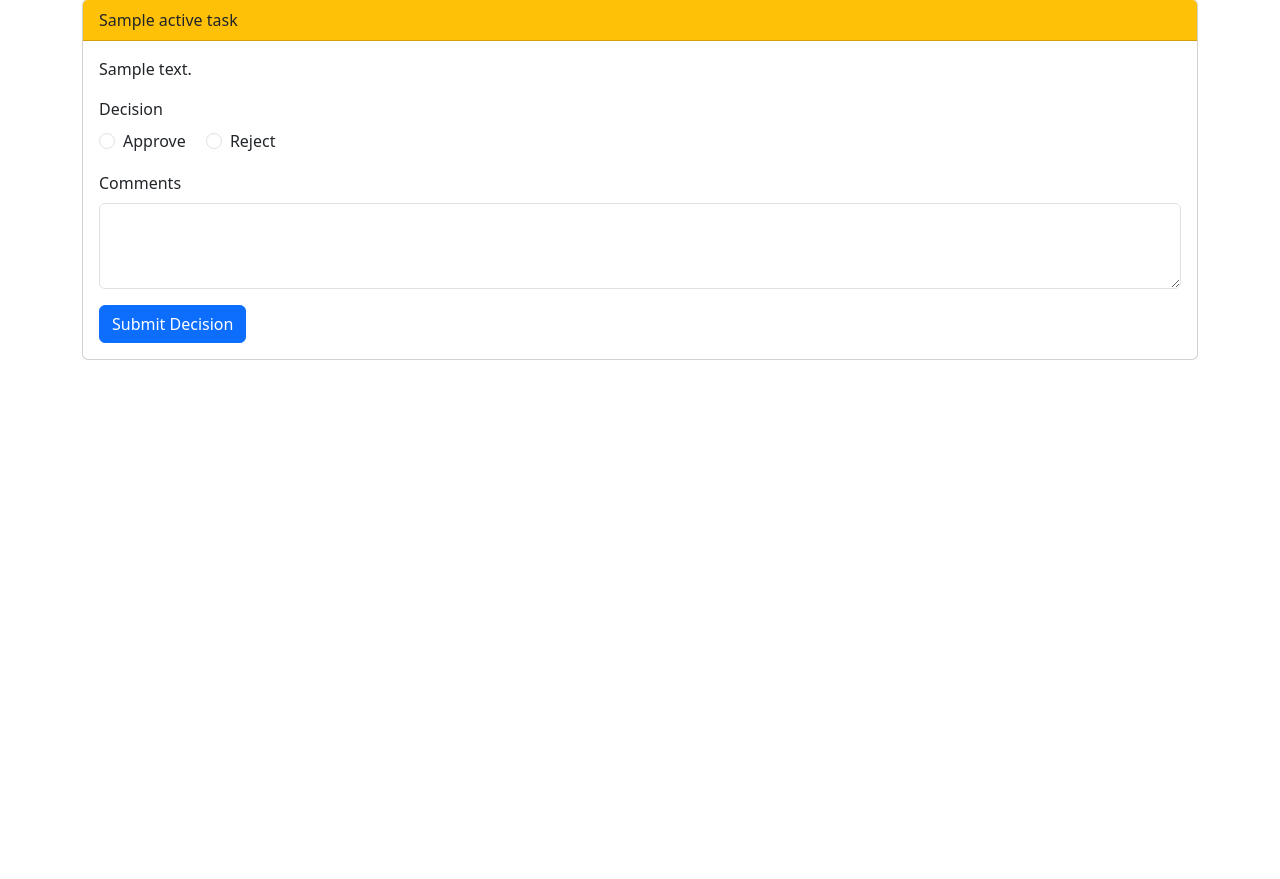
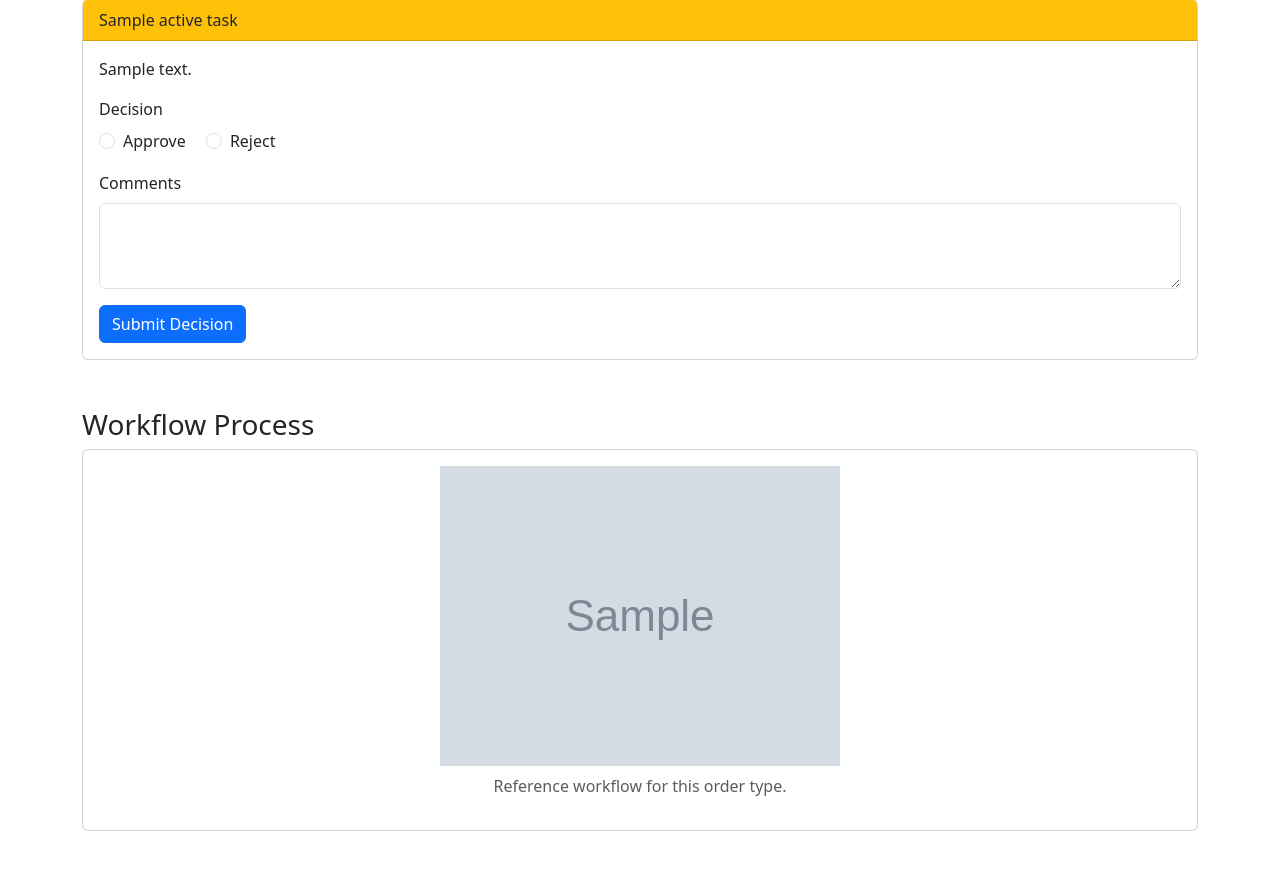
Before and after one commit to payne/flow1, a Spring app: page /orders/details in a window 1280 px wide. Shown: the part 615-1494 px from the top of the page. Before the commit the page ends 975 px from the top, so only its background shows below. Run offline with Thymeleaf, Linux system fonts and the light colour scheme; the template is opened without the code that fills it: most values are stand-ins (such as "Sample title", 1, 10 or a date in 2020); grey boxes marked "Sample" are stand-in pictures; data that the repository does not hold is empty; some of the project's set-up classes (security, data sources, template engines, error pages and the like) are left out, and stand-ins take their place; database files in the repository are not loaded; some libraries are stand-ins or nearby versions.

Commit message:
Advance food order workflow and add BPMN visualization
- Added logic to `OrderController` to provide the BPMN process image URL to the view based on the order's item category.
- Updated `details.html` to display the BPMN process image at the bottom of the page.
- Copied BPMN process images to `src/main/resources/static/images/processes/` for web access.
- Fixed circular reference `StackOverflowError` in `Order`, `OrderItem`, `Approval`, and `Shipment` entities by adding `@ToString.Exclude` on relationship fields.
- Verified workflow advancement and comment storage functionality exists and is covered by tests.
- Added comprehensive unit test in `OrderControllerTest` to verify image URL generation logic.

```diff
--- a/src/main/java/com/orderflow/domain/Approval.java
+++ b/src/main/java/com/orderflow/domain/Approval.java
@@ -1,6 +1,7 @@
 package com.orderflow.domain;
 
 import jakarta.persistence.*;
+import lombok.ToString;
 import lombok.AllArgsConstructor;
 import lombok.Data;
 import lombok.NoArgsConstructor;
@@ -24,6 +25,7 @@ public class Approval {
 
     @ManyToOne(fetch = FetchType.LAZY)
     @JoinColumn(name = "order_id", nullable = false)
+    @ToString.Exclude
     private Order order;
 
     @Column(name = "approval_type", nullable = false, length = 50)
--- a/src/main/java/com/orderflow/domain/Order.java
+++ b/src/main/java/com/orderflow/domain/Order.java
@@ -1,6 +1,7 @@
 package com.orderflow.domain;
 
 import jakarta.persistence.*;
+import lombok.ToString;
 import org.hibernate.annotations.JdbcType;
 import org.hibernate.dialect.PostgreSQLEnumJdbcType;
 import lombok.AllArgsConstructor;
@@ -82,12 +83,15 @@ public class Order {
     private LocalDateTime completedAt;
 
     @OneToMany(mappedBy = "order", cascade = CascadeType.ALL, orphanRemoval = true)
+    @ToString.Exclude
     private List<OrderItem> orderItems = new ArrayList<>();
 
     @OneToMany(mappedBy = "order", cascade = CascadeType.ALL, orphanRemoval = true)
+    @ToString.Exclude
     private List<Approval> approvals = new ArrayList<>();
 
     @OneToOne(mappedBy = "order", cascade = CascadeType.ALL, orphanRemoval = true)
+    @ToString.Exclude
     private Shipment shipment;
 
     @PrePersist
--- a/src/main/java/com/orderflow/domain/OrderItem.java
+++ b/src/main/java/com/orderflow/domain/OrderItem.java
@@ -1,6 +1,7 @@
 package com.orderflow.domain;
 
 import jakarta.persistence.*;
+import lombok.ToString;
 import lombok.AllArgsConstructor;
 import lombok.Data;
 import lombok.NoArgsConstructor;
@@ -24,6 +25,7 @@ public class OrderItem {
 
     @ManyToOne(fetch = FetchType.LAZY)
     @JoinColumn(name = "order_id", nullable = false)
+    @ToString.Exclude
     private Order order;
 
     @ManyToOne(fetch = FetchType.EAGER)
--- a/src/main/java/com/orderflow/domain/Shipment.java
+++ b/src/main/java/com/orderflow/domain/Shipment.java
@@ -1,6 +1,7 @@
 package com.orderflow.domain;
 
 import jakarta.persistence.*;
+import lombok.ToString;
 import lombok.AllArgsConstructor;
 import lombok.Data;
 import lombok.NoArgsConstructor;
@@ -24,6 +25,7 @@ public class Shipment {
 
     @OneToOne
     @JoinColumn(name = "order_id", nullable = false, unique = true)
+    @ToString.Exclude
     private Order order;
 
     @Column(name = "tracking_number", length = 100)
--- a/src/main/resources/templates/orders/details.html
+++ b/src/main/resources/templates/orders/details.html
@@ -136,6 +136,17 @@
             </table>
         </div>
     </div>
+
+    <!-- Workflow Diagram Section -->
+    <div class="mt-5 mb-5" th:if="${processImageUrl}">
+        <h3>Workflow Process</h3>
+        <div class="card">
+            <div class="card-body text-center">
+                <img th:src="@{${processImageUrl}}" class="img-fluid" alt="Workflow Process Diagram" style="max-width: 100%;">
+                <p class="text-muted mt-2">Reference workflow for this order type.</p>
+            </div>
+        </div>
+    </div>
 </div>
 </body>
 </html>
```
Also changed, not shown: src/main/java/com/orderflow/controller/OrderController.java (+10 -2 lines), src/main/resources/static/images/processes/clothing-order-process.png (added), src/main/resources/static/images/processes/electronics-order-process.png (added), src/main/resources/static/images/processes/food-order-process.png (added), 1 other file.
